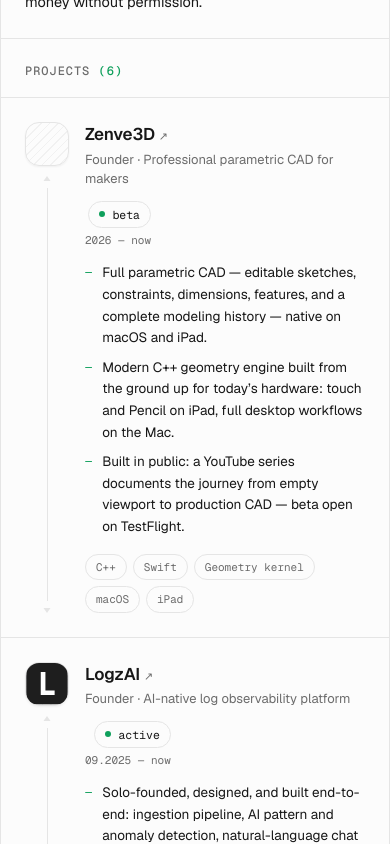
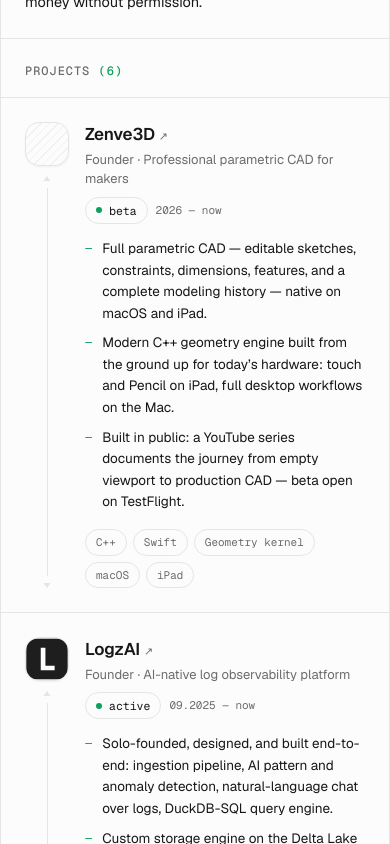
Before and after one commit to ghalex/personal-website, a Next.js app: page / in a window 390 px wide. Shown: the part 1040-1884 px from the top of the page. Built offline with nearby package versions, Linux system fonts and the light colour scheme.

Commit message:
Fix project card meta pills wrapping awkwardly on mobile
Stack the status pill and period in a horizontal row under the
title below the sm breakpoint instead of letting the right-aligned
column wrap to the left edge.

```diff
--- a/src/components/landing/project-card.tsx
+++ b/src/components/landing/project-card.tsx
@@ -36,7 +36,7 @@
   );
 
   const renderHeader = () => (
-    <div className="flex min-h-11 flex-wrap items-center justify-between gap-3">
+    <div className="flex min-h-11 flex-col gap-2 sm:flex-row sm:items-center sm:justify-between sm:gap-3">
       <div className="flex flex-col gap-0.5">
         <a
           href={project.url}
@@ -49,7 +49,7 @@
         </a>
         <span className="text-[13px] text-muted-foreground">{project.role}</span>
       </div>
-      <div className="flex flex-col items-end gap-1">
+      <div className="flex items-center gap-2 sm:shrink-0 sm:flex-col sm:items-end sm:gap-1">
         <Pill variant="meta">
           {project.active && (
             <span className="inline-block size-1.5 rounded-full bg-primary" />
```
